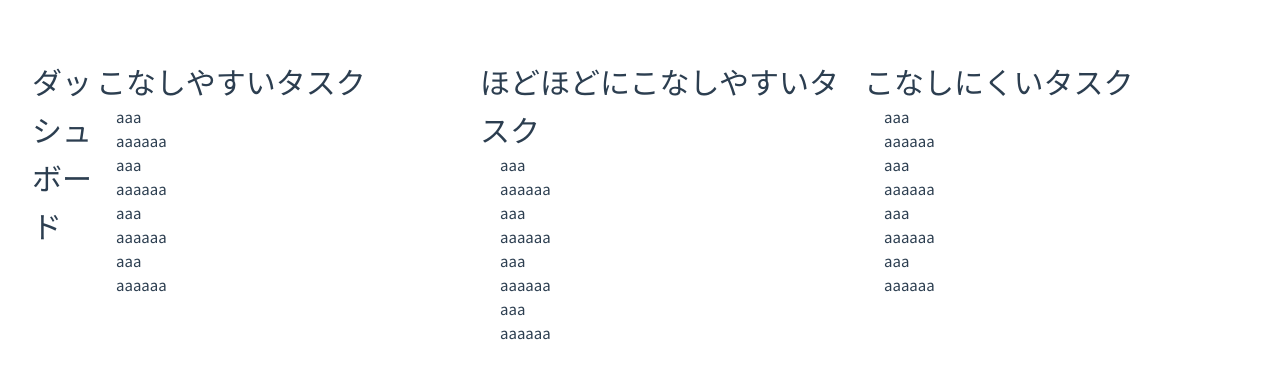
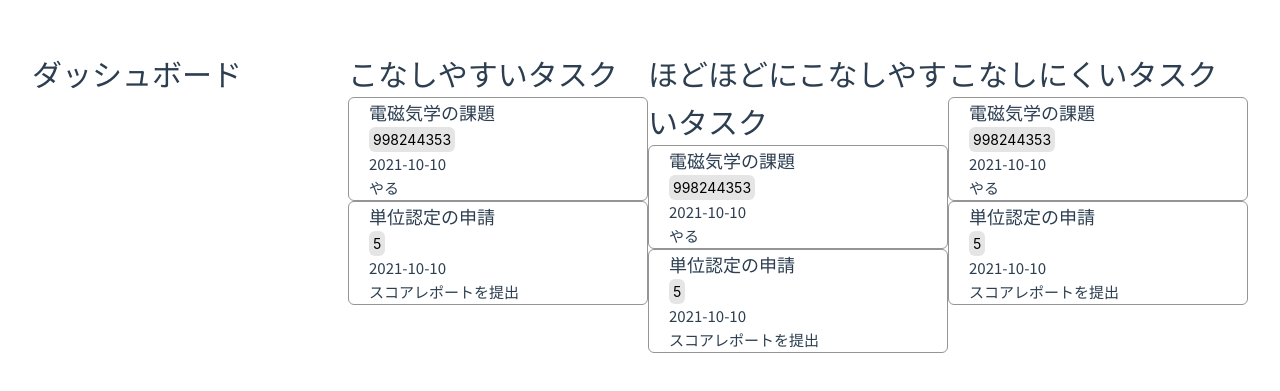
Before and after one commit to traP-jp/yaranai_frontend, a Vue app: page / in a window 1280 px wide. Shown: the part 199-590 px from the top of the page. Built offline with nearby package versions, Linux system fonts and the light colour scheme.

Commit message:
taskitem

```diff
--- a/src/apis/generated/AppClient.ts
+++ b/src/apis/generated/AppClient.ts
@@ -6,6 +6,7 @@ import type { BaseHttpRequest } from './core/BaseHttpRequest';
 import type { OpenAPIConfig } from './core/OpenAPI';
 import { FetchHttpRequest } from './core/FetchHttpRequest';
 
+import { ConditionService } from './services/ConditionService';
 import { SuggestionService } from './services/SuggestionService';
 import { TaskService } from './services/TaskService';
 
@@ -13,6 +14,7 @@ type HttpRequestConstructor = new (config: OpenAPIConfig) => BaseHttpRequest;
 
 export class AppClient {
 
+    public readonly condition: ConditionService;
     public readonly suggestion: SuggestionService;
     public readonly task: TaskService;
 
@@ -21,7 +23,7 @@ export class AppClient {
     constructor(config?: Partial<OpenAPIConfig>, HttpRequest: HttpRequestConstructor = FetchHttpRequest) {
         this.request = new HttpRequest({
             BASE: config?.BASE ?? 'https://yaranai.trap.show/api',
-            VERSION: config?.VERSION ?? '0.0.2',
+            VERSION: config?.VERSION ?? '0.0.4',
             WITH_CREDENTIALS: config?.WITH_CREDENTIALS ?? false,
             CREDENTIALS: config?.CREDENTIALS ?? 'include',
             TOKEN: config?.TOKEN,
@@ -31,6 +33,7 @@ export class AppClient {
             ENCODE_PATH: config?.ENCODE_PATH,
         });
 
+        this.condition = new ConditionService(this.request);
         this.suggestion = new SuggestionService(this.request);
         this.task = new TaskService(this.request);
     }
--- a/src/apis/generated/core/OpenAPI.ts
+++ b/src/apis/generated/core/OpenAPI.ts
@@ -21,7 +21,7 @@ export type OpenAPIConfig = {
 
 export const OpenAPI: OpenAPIConfig = {
     BASE: 'https://yaranai.trap.show/api',
-    VERSION: '0.0.2',
+    VERSION: '0.0.4',
     WITH_CREDENTIALS: false,
     CREDENTIALS: 'include',
     TOKEN: undefined,
--- a/src/apis/generated/index.ts
+++ b/src/apis/generated/index.ts
@@ -10,10 +10,13 @@ export { CancelablePromise, CancelError } from './core/CancelablePromise';
 export { OpenAPI } from './core/OpenAPI';
 export type { OpenAPIConfig } from './core/OpenAPI';
 
+export type { condition } from './models/condition';
+export type { conditions } from './models/conditions';
 export type { ping } from './models/ping';
 export type { task } from './models/task';
 export type { tasks } from './models/tasks';
 export type { taskWithoutId } from './models/taskWithoutId';
 
+export { ConditionService } from './services/ConditionService';
 export { SuggestionService } from './services/SuggestionService';
 export { TaskService } from './services/TaskService';
--- /dev/null
+++ b/src/apis/generated/models/condition.ts
@@ -0,0 +1,9 @@
+/* generated using openapi-typescript-codegen -- do no edit */
+/* istanbul ignore file */
+/* tslint:disable */
+/* eslint-disable */
+
+export type condition = {
+    id: number;
+    name: string;
+};
--- /dev/null
+++ b/src/apis/generated/models/conditions.ts
@@ -0,0 +1,8 @@
+/* generated using openapi-typescript-codegen -- do no edit */
+/* istanbul ignore file */
+/* tslint:disable */
+/* eslint-disable */
+
+import type { condition } from './condition';
+
+export type conditions = Array<condition>;
--- a/src/apis/generated/models/task.ts
+++ b/src/apis/generated/models/task.ts
@@ -10,7 +10,7 @@ export type task = {
     /**
      * タスクが出来る状況の状況ID(デフォルト=いつでもできるタスクは0)
      */
-    possibility: number;
+    condition: number;
     /**
      * 1:気軽にできる, 2: 普通, 3: ハードルが高い
      */
--- a/src/apis/generated/models/taskWithoutId.ts
+++ b/src/apis/generated/models/taskWithoutId.ts
@@ -9,7 +9,7 @@ export type taskWithoutId = {
     /**
      * タスクが出来る状況の状況ID(デフォルト=いつでもできるタスクは0)
      */
-    possibility: number;
+    condition: number;
     /**
      * 1:気軽にできる, 2: 普通, 3: ハードルが高い
      */
--- /dev/null
+++ b/src/apis/generated/services/ConditionService.ts
@@ -0,0 +1,88 @@
+/* generated using openapi-typescript-codegen -- do no edit */
+/* istanbul ignore file */
+/* tslint:disable */
+/* eslint-disable */
+import type { condition } from '../models/condition';
+import type { conditions } from '../models/conditions';
+
+import type { CancelablePromise } from '../core/CancelablePromise';
+import type { BaseHttpRequest } from '../core/BaseHttpRequest';
+
+export class ConditionService {
+
+    constructor(public readonly httpRequest: BaseHttpRequest) {}
+
+    /**
+     * 状況の一覧を取得
+     * 状況の一覧を取得します。
+     * @returns conditions 成功
+     * @throws ApiError
+     */
+    public getConditions(): CancelablePromise<conditions> {
+        return this.httpRequest.request({
+            method: 'GET',
+            url: '/condition',
+        });
+    }
+
+    /**
+     * 状況を作成
+     * 状況を作成します。
+     * @param requestBody 状況の内容
+     * @returns number 成功
+     * @throws ApiError
+     */
+    public postCondition(
+        requestBody: string,
+    ): CancelablePromise<number> {
+        return this.httpRequest.request({
+            method: 'POST',
+            url: '/condition',
+            body: requestBody,
+            mediaType: 'application/json',
+        });
+    }
+
+    /**
+     * 状況を更新
+     * 状況を更新します。
+     * @param id 状況のID
+     * @param requestBody 状況の内容
+     * @returns condition 成功
+     * @throws ApiError
+     */
+    public putCondition(
+        id: number,
+        requestBody: string,
+    ): CancelablePromise<condition> {
+        return this.httpRequest.request({
+            method: 'PUT',
+            url: '/condition/{id}',
+            path: {
+                'id': id,
+            },
+            body: requestBody,
+            mediaType: 'application/json',
+        });
+    }
+
+    /**
+     * 状況を削除
+     * 状況を削除します。
+     * @param id 状況のID
+     * @returns condition 成功
+     * @throws ApiError
+     */
+    public deleteCondition(
+        id: number,
+    ): CancelablePromise<condition> {
+        return this.httpRequest.request({
+            method: 'DELETE',
+            url: '/condition/{id}',
+            path: {
+                'id': id,
+            },
+        });
+    }
+
+}
--- a/src/components/TaskItem.vue
+++ b/src/components/TaskItem.vue
@@ -1,26 +1,53 @@
 <script setup lang="ts">
+import type { task } from '../apis/generated'
 const props = defineProps<{
-  name: string
-  Id: string
-  description: string
+  cont: task
 }>()
 </script>
 
 <template>
   <div class="container">
-    <div>
-      {{ props.name }}
+    <div class="title">
+      {{ props.cont.title}}
     </div>
-    <div>
-      {{ props.description }}
+    <div class="condition">
+      <p class="conditiontext">{{ props.cont.condition }}</p>
+    </div>
+    <div class="due">
+      {{ props.cont.dueDate }}
+    </div>
+    <div class="description">
+      {{ props.cont.description }}
     </div>
   </div>
 </template>
 
 <style lang="scss" scoped>
+.title {
+  font-size: 18px;
+}
+.condition {
+  display: flex;
+  width:fit-content;
+  height: fit-content;
+  flex-direction: column;
+  justify-content: center;
+  flex-shrink: 0;
+  color: #000;
+  border-radius: 6px;
+  background: rgba(0, 0, 0, 0.10);
+}
+.conditiontext{
+  padding:4px;
+  font-family: Inter;
+  font-size: 14px;
+  font-style: normal;
+  font-weight: 400;
+  line-height: normal;
+}
 .container {
   max-width: 100%;
-  width: 30vw;
+  width: 300px;
   height: auto;
   border: 5px;
   box-shadow: 5px;
@@ -28,5 +55,8 @@ const props = defineProps<{
   border-radius: 10px;
   padding: auto;
   padding-left: 20px;
+  border-radius: 6px;
+  border: 1px solid #959595;
+
 }
 </style>
--- a/src/components/TaskList.vue
+++ b/src/components/TaskList.vue
@@ -1,16 +1,16 @@
 <script setup lang="ts">
 import TaskItem from '@/components/TaskItem.vue'
-
+import type { task } from '../apis/generated'
 const props = defineProps<{
   title: string
-  taskList: { Id: string; name: string; description: string }[]
+  taskList: task[]
 }>()
 </script>
 
 <template>
   <h1>{{ props.title }}</h1>
-  <div v-for="item in props.taskList" :key="item.Id">
-    <task-item :name="item.name" :Id="item.Id" :description="item.description" />
+  <div v-for="item in props.taskList" :key="item.id">
+    <task-item :cont="item"/>
   </div>
 </template>
 
--- a/src/pages/TaskDashboard.vue
+++ b/src/pages/TaskDashboard.vue
@@ -1,26 +1,21 @@
 <script setup lang="ts">
 import TaskList from '@/components/TaskList.vue'
-
-const taskLista: { Id: string; name: string; description: string }[] = [
+import type { task } from '../apis/generated'
+const taskLista: task[] = [
   {
-    name: 'aaa',
-    Id: 'aaa',
-    description: 'aaaaaa'
-  },
-  {
-    name: 'aaa',
-    Id: 'avs',
-    description: 'aaaaaa'
-  },
-  {
-    name: 'aaa',
-    Id: 'gsag',
-    description: 'aaaaaa'
-  },
-  {
-    name: 'aaa',
-    Id: 'hdsg',
-    description: 'aaaaaa'
+    id : 1,
+    title : '電磁気学の課題',
+    condition: 998244353,
+    difficulty: 2,
+    dueDate: '2021-10-10',
+    description: 'やる',
+  },{
+    id: 2,
+    title: '単位認定の申請',
+    condition: 5,
+    difficulty: 3,
+    dueDate: '2021-10-10',
+    description: 'スコアレポートを提出',
   }
 ]
 </script>
```
Also changed, not shown: src/apis/generated/services/TaskService.ts (+0 -19 lines).
